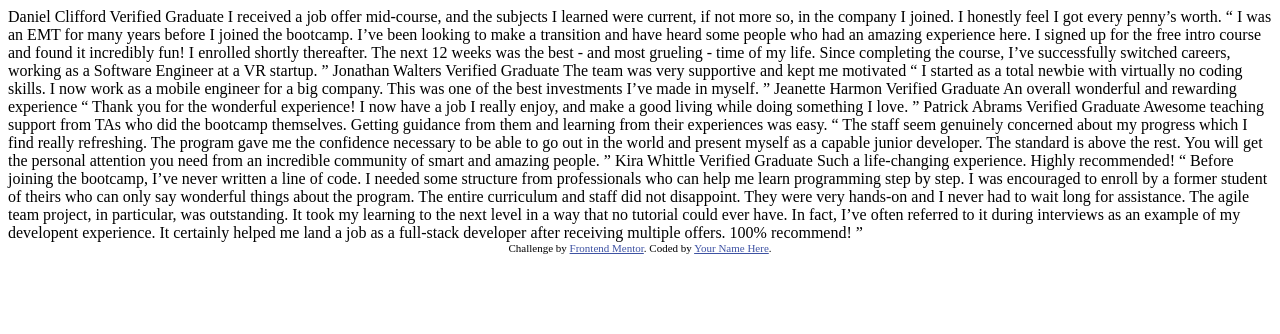
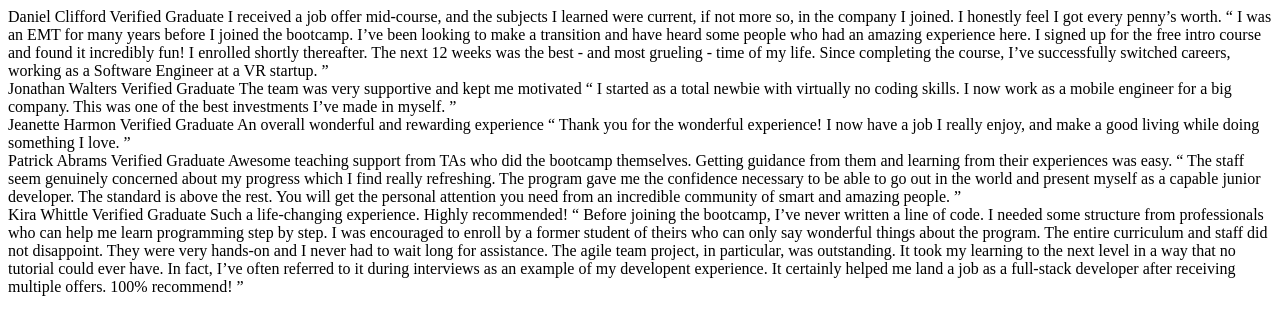
Before and after one commit to guusteak/grid, a plain HTML site: page index.html in a window 1280 px wide. Drawn offline with Linux system fonts and the light colour scheme.

Commit message:
sections html

```diff
--- a/index.html
+++ b/index.html
@@ -9,12 +9,11 @@
   <title>Frontend Mentor | [Challenge Name Here]</title>
 
   <!-- Feel free to remove these styles or customise in your own stylesheet 👍 -->
-  <style>
-    .attribution { font-size: 11px; text-align: center; }
-    .attribution a { color: hsl(228, 45%, 44%); }
-  </style>
+
 </head>
 <body>
+  <div class="container">
+    <section class="opinion first">
       Daniel Clifford
       Verified Graduate
 
@@ -26,7 +25,8 @@
       for the free intro course and found it incredibly fun! I enrolled shortly thereafter.
       The next 12 weeks was the best - and most grueling - time of my life. Since completing
       the course, I’ve successfully switched careers, working as a Software Engineer at a VR startup. ”
-
+    </section>
+    <section class="opinion second">
       Jonathan Walters
       Verified Graduate
 
@@ -35,6 +35,8 @@
       “ I started as a total newbie with virtually no coding skills. I now work as a mobile engineer
       for a big company. This was one of the best investments I’ve made in myself. ”
 
+    </section>
+    <section class="opinion third">
       Jeanette Harmon
       Verified Graduate
 
@@ -43,6 +45,8 @@
       “ Thank you for the wonderful experience! I now have a job I really enjoy, and make a good living
       while doing something I love. ”
 
+    </section>
+    <section class="opinion fourth">
       Patrick Abrams
       Verified Graduate
 
@@ -54,6 +58,8 @@
       junior developer. The standard is above the rest. You will get the personal attention you need from
       an incredible community of smart and amazing people. ”
 
+    </section>
+    <section class="opinion fifth">
       Kira Whittle
       Verified Graduate
 
@@ -68,9 +74,8 @@
       experience. It certainly helped me land a job as a full-stack developer after receiving multiple offers.
       100% recommend! ”
 
-  <div class="attribution">
-    Challenge by <a href="https://www.frontendmentor.io?ref=challenge" target="_blank">Frontend Mentor</a>.
-    Coded by <a href="#">Your Name Here</a>.
+    </section>
+
   </div>
 </body>
 </html>
```
Lines whose indentation alone changed are shown as unchanged.
